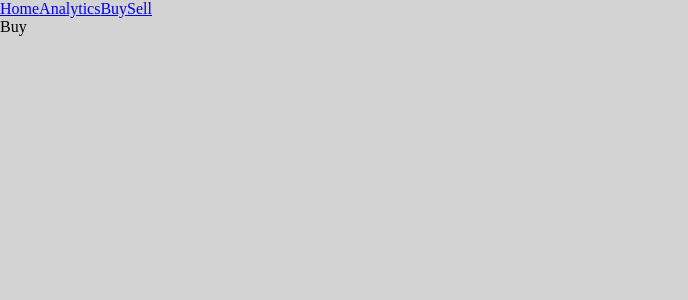
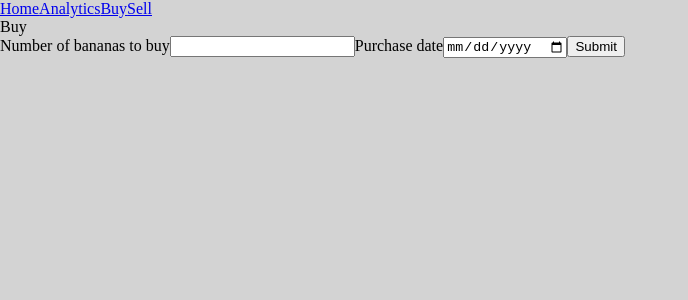
Before and after one commit to travishuff/banana-tracker, a React (Vite) app: page /buy in a window 1280 px wide. Shown: the top 300 px of the page, without its empty margins (0-688 px from the left). Built offline with nearby package versions, Linux system fonts and the light colour scheme.

Commit message:
Set up buy and sell API calls

```diff
--- a/src/Buy.js
+++ b/src/Buy.js
@@ -1,8 +1,73 @@
 import React from 'react'
+import axios from 'axios'
 
 class Buy extends React.Component {
+  state = {
+    number: '',
+    buyDate: '',
+  }
+
+  handleNumberChange = event => {
+    if (!event.target.value) {
+      this.setState({
+        number: '',
+      })
+    } else {
+      this.setState({
+        number: Number(event.target.value),
+      })
+    }
+  }
+  handleChange = event => {
+    this.setState({
+      [event.target.name]: event.target.value,
+    })
+  }
+  handleSubmit = async event => {
+    event.preventDefault()
+
+    try {
+      const response = await axios.post(
+        'http://localhost:8080/api/bananas',
+        this.state
+      )
+      console.log('submitted!', response)
+    } catch (error) {
+      console.error(error)
+    }
+  }
+
   render() {
-    return <div>Buy</div>
+    const { number, buyDate } = this.state
+
+    return (
+      <div>
+        <div>Buy</div>
+        <form onSubmit={this.handleSubmit}>
+          <label htmlFor="number">
+            Number of bananas to buy
+            <input
+              type="number"
+              name="number"
+              value={number}
+              onChange={this.handleNumberChange}
+              onBlur={this.handleNumberChange}
+            />
+          </label>
+          <label htmlFor="buyDate">
+            Purchase date
+            <input
+              type="date"
+              name="buyDate"
+              value={buyDate}
+              onChange={this.handleChange}
+              onBlur={this.handleChange}
+            />
+          </label>
+          <input type="submit" value="Submit" />
+        </form>
+      </div>
+    )
   }
 }
 
--- a/src/Sell.js
+++ b/src/Sell.js
@@ -1,8 +1,73 @@
 import React from 'react'
+import axios from 'axios'
 
 class Sell extends React.Component {
+  state = {
+    number: '',
+    sellDate: '',
+  }
+
+  handleNumberChange = event => {
+    if (!event.target.value) {
+      this.setState({
+        number: '',
+      })
+    } else {
+      this.setState({
+        number: Number(event.target.value),
+      })
+    }
+  }
+  handleChange = event => {
+    this.setState({
+      [event.target.name]: event.target.value,
+    })
+  }
+  handleSubmit = async event => {
+    event.preventDefault()
+
+    try {
+      const response = await axios.put(
+        'http://localhost:8080/api/bananas',
+        this.state
+      )
+      console.log('submitted!', response)
+    } catch (error) {
+      console.error(error)
+    }
+  }
+
   render() {
-    return <div>Sell</div>
+    const { number, sellDate } = this.state
+
+    return (
+      <div>
+        <div>Sell</div>
+        <form onSubmit={this.handleSubmit}>
+          <label htmlFor="number">
+            Number of bananas to sell
+            <input
+              type="number"
+              name="number"
+              value={number}
+              onChange={this.handleNumberChange}
+              onBlur={this.handleNumberChange}
+            />
+          </label>
+          <label htmlFor="sellDate">
+            Sale date
+            <input
+              type="date"
+              name="sellDate"
+              value={sellDate}
+              onChange={this.handleChange}
+              onBlur={this.handleChange}
+            />
+          </label>
+          <input type="submit" value="Submit" />
+        </form>
+      </div>
+    )
   }
 }
 
```
Also changed, not shown: package.json (+6 -4 lines), .babelrc, 1 other file (tests, documents, lock files or other folders).
